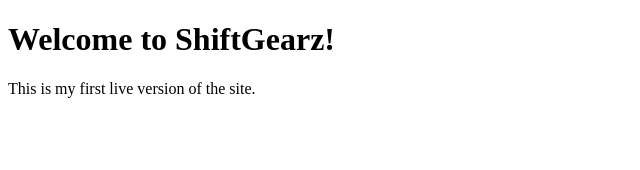
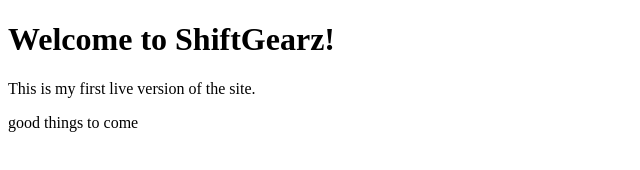
Before and after one commit to codelado/shiftgearz.com, a plain HTML site: page index.html in a window 1280 px wide. Shown: the whole page, without its empty margins (0-640 px from the left). Drawn offline with Linux system fonts and the light colour scheme.

Commit message:
Practice: updated homepage message

```diff
--- a/index.html
+++ b/index.html
@@ -6,5 +6,6 @@
 <body>
     <h1>Welcome to ShiftGearz!</h1>
     <p>This is my first live version of the site.</p>
+    <p>good things to come</p>
 </body>
 </html>
```
